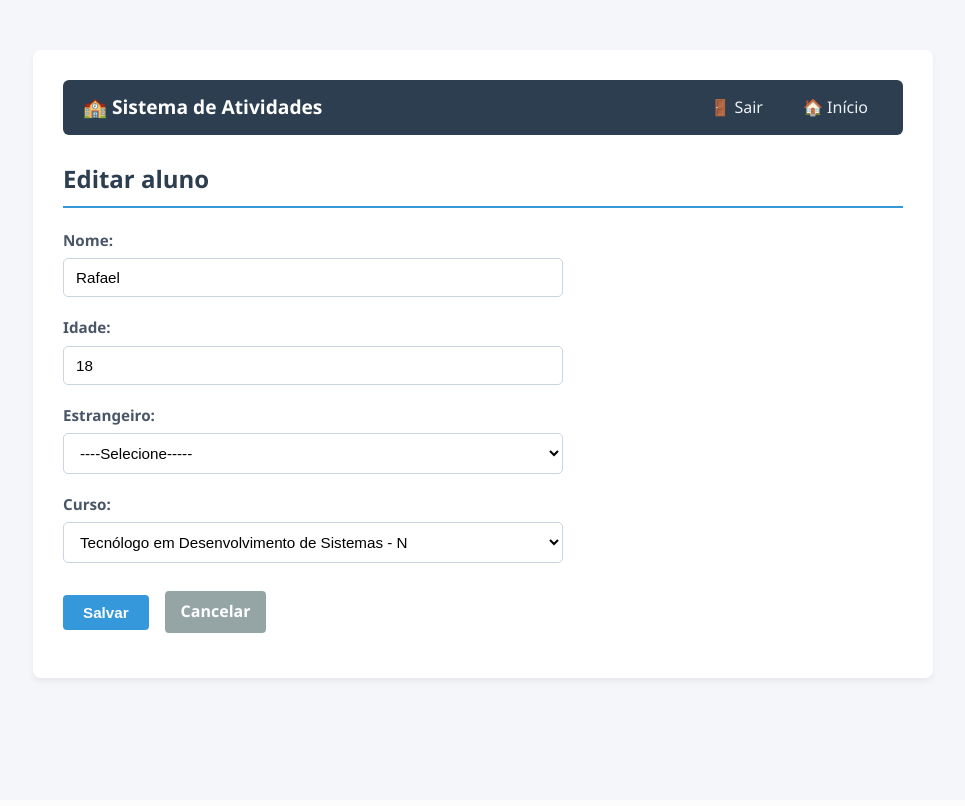
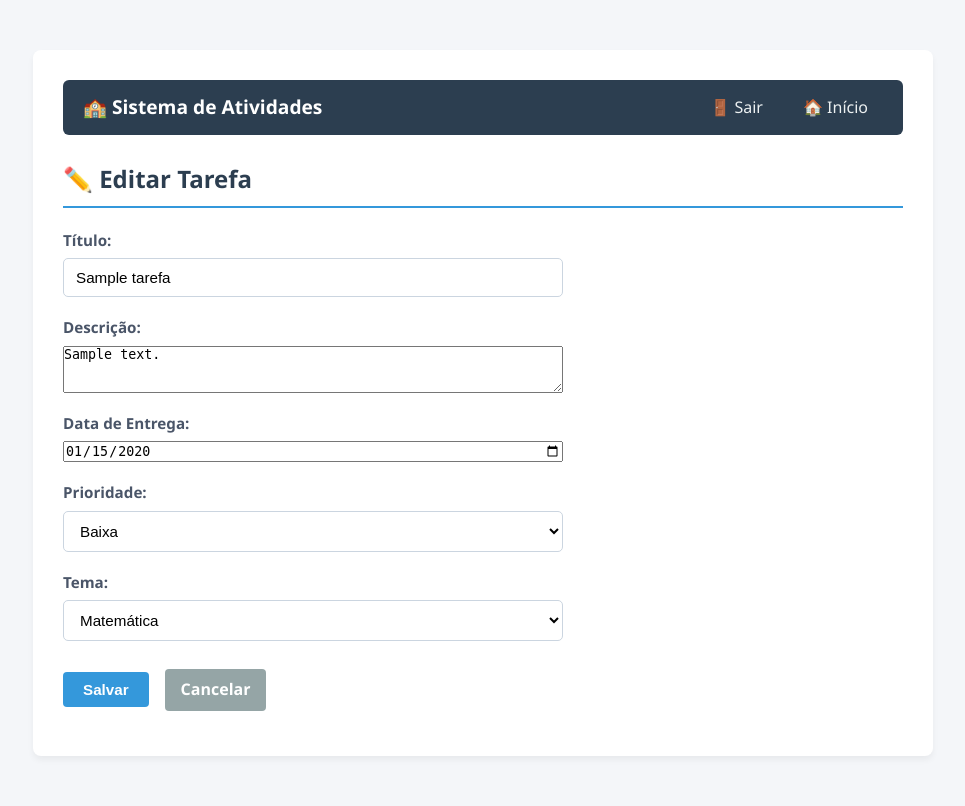
Before and after one commit to Default138/WebDom, a PHP site: page /view/atividades/editar.php?id=1 in a window 1280 px wide. Shown: the whole page, without its empty margins (157-1122 px from the left). Before the commit the page ends 683 px from the top, so only its background shows below. Run offline with PHP 8.4, Linux system fonts and the light colour scheme; data comes from the database, SQL or seed files in the repository; tables that the repository leaves empty hold one stand-in row (values such as "Sample post").

Commit message:
Add files via upload

```diff
--- /dev/null
+++ b/TrabalhoCrud/controller/PrioridadeController.php
@@ -0,0 +1,11 @@
+<?php
+
+require_once(__DIR__ . "/../dao/PrioridadeDAO.php");
+
+class PrioridadeController {
+
+    public function listar() {
+        $dao = new PrioridadeDAO();
+        return $dao->list();
+    }
+}
--- /dev/null
+++ b/TrabalhoCrud/controller/TarefaController.php
@@ -0,0 +1,46 @@
+<?php
+
+require_once(__DIR__ . "/../dao/TarefaDAO.php");
+require_once(__DIR__ . "/../service/TarefaService.php");
+require_once(__DIR__ . "/../model/Tarefa.php");
+require_once(__DIR__ . "/../model/Prioridade.php");
+require_once(__DIR__ . "/../model/Tema.php");
+
+class TarefaController {
+
+    private TarefaDAO $tarefaDao;
+    private TarefaService $tarefaService;
+
+    public function __construct() {
+        $this->tarefaDao = new TarefaDAO();
+        $this->tarefaService = new TarefaService();
+    }
+
+    public function listar() {
+        return $this->tarefaDao->list();
+    }
+
+    public function buscarPorId($id) {
+        return $this->tarefaDao->findById($id);
+    }
+
+    public function inserir(Tarefa $tarefa) {
+        $erros = $this->tarefaService->validar($tarefa);
+        if (empty($erros)) {
+            $this->tarefaDao->insert($tarefa);
+        }
+        return $erros;
+    }
+
+    public function atualizar(Tarefa $tarefa) {
+        $erros = $this->tarefaService->validar($tarefa);
+        if (empty($erros)) {
+            $this->tarefaDao->update($tarefa);
+        }
+        return $erros;
+    }
+
+    public function excluir($id) {
+        $this->tarefaService->excluir($id);
+    }
+}
--- /dev/null
+++ b/TrabalhoCrud/controller/TemaController.php
@@ -0,0 +1,11 @@
+<?php
+
+require_once(__DIR__ . "/../dao/TemaDAO.php");
+
+class TemaController {
+
+    public function listar() {
+        $dao = new TemaDAO();
+        return $dao->list();
+    }
+}
--- /dev/null
+++ b/TrabalhoCrud/dao/PrioridadeDAO.php
@@ -0,0 +1,27 @@
+<?php
+
+require_once(__DIR__ . "/../util/Connection.php");
+require_once(__DIR__ . "/../model/Prioridade.php");
+
+class PrioridadeDAO {
+
+    public function list() {
+        $sql = "SELECT * FROM prioridades ORDER BY id";
+        $conn = Connection::getConnection();
+        $stm = $conn->prepare($sql);
+        $stm->execute();
+        $dados = $stm->fetchAll();
+        return $this->map($dados);
+    }
+
+    private function map(array $dados) {
+        $prioridades = [];
+        foreach ($dados as $d) {
+            $p = new Prioridade();
+            $p->setId($d['id']);
+            $p->setNome($d['nome']);
+            $prioridades[] = $p;
+        }
+        return $prioridades;
+    }
+}
--- /dev/null
+++ b/TrabalhoCrud/dao/TarefaDAO.php
@@ -0,0 +1,123 @@
+<?php
+
+require_once(__DIR__ . "/../util/Connection.php");
+require_once(__DIR__ . "/../model/Tarefa.php");
+require_once(__DIR__ . "/../model/Prioridade.php");
+require_once(__DIR__ . "/../model/Tema.php");
+
+class TarefaDAO {
+
+    public function list() {
+        $sql = "SELECT t.*, p.nome as prioridade_nome, tm.nome as tema_nome
+                FROM tarefas t
+                JOIN prioridades p ON (t.prioridade_id = p.id)
+                JOIN temas tm ON (t.tema_id = tm.id)
+                ORDER BY t.data_entrega ASC";
+
+        $conn = Connection::getConnection();
+        $stm = $conn->prepare($sql);
+        $stm->execute();
+        $dados = $stm->fetchAll();
+        return $this->map($dados);
+    }
+
+    public function findById($id) {
+        $sql = "SELECT t.*, p.nome as prioridade_nome, tm.nome as tema_nome
+                FROM tarefas t
+                JOIN prioridades p ON (t.prioridade_id = p.id)
+                JOIN temas tm ON (t.tema_id = tm.id)
+                WHERE t.id = :id";
+
+        $conn = Connection::getConnection();
+        $stm = $conn->prepare($sql);
+        $stm->bindValue(':id', $id);
+        $stm->execute();
+        $dados = $stm->fetch();
+        if (!$dados) return null;
+        $tarefas = $this->map([$dados]);
+        return $tarefas[0] ?? null;
+    }
+
+    public function insert(Tarefa $tarefa) {
+        try {
+            $sql = "INSERT INTO tarefas (titulo, descricao, data_entrega, prioridade_id, tema_id)
+                    VALUES (:titulo, :descricao, :data_entrega, :prioridade_id, :tema_id)";
+            $conn = Connection::getConnection();
+            $stm = $conn->prepare($sql);
+            $stm->bindValue(':titulo', $tarefa->getTitulo());
+            $stm->bindValue(':descricao', $tarefa->getDescricao());
+            $stm->bindValue(':data_entrega', $tarefa->getDataEntrega());
+            $stm->bindValue(':prioridade_id', $tarefa->getPrioridade()->getId());
+            $stm->bindValue(':tema_id', $tarefa->getTema()->getId());
+            $stm->execute();
+            return "Tarefa inserida com sucesso!";
+        } catch (PDOException $e) {
+            $erro = "Erro ao inserir tarefa: ";
+            if (AMB_DEV) $erro .= "<br>" . $e->getMessage();
+            return $erro;
+        }
+    }
+
+    public function update(Tarefa $tarefa) {
+        try {
+            $sql = "UPDATE tarefas
+                    SET titulo = :titulo, descricao = :descricao, data_entrega = :data_entrega,
+                        prioridade_id = :prioridade_id, tema_id = :tema_id
+                    WHERE id = :id";
+            $conn = Connection::getConnection();
+            $stm = $conn->prepare($sql);
+            $stm->bindValue(':titulo', $tarefa->getTitulo());
+            $stm->bindValue(':descricao', $tarefa->getDescricao());
+            $stm->bindValue(':data_entrega', $tarefa->getDataEntrega());
+            $stm->bindValue(':prioridade_id', $tarefa->getPrioridade()->getId());
+            $stm->bindValue(':tema_id', $tarefa->getTema()->getId());
+            $stm->bindValue(':id', $tarefa->getId());
+            $stm->execute();
+            return "Tarefa atualizada com sucesso!";
+        } catch (PDOException $e) {
+            $erro = "Erro ao atualizar tarefa: ";
+            if (AMB_DEV) $erro .= "<br>" . $e->getMessage();
+            return $erro;
+        }
+    }
+
+    public function excluir($id) {
+        try {
+            $sql = "DELETE FROM tarefas WHERE id = :id";
+            $conn = Connection::getConnection();
+            $stm = $conn->prepare($sql);
+            $stm->bindValue(':id', $id);
+            $stm->execute();
+            return "Tarefa excluída com sucesso!";
+        } catch (PDOException $e) {
+            $erro = "Erro ao excluir tarefa: ";
+            if (AMB_DEV) $erro .= "<br>" . $e->getMessage();
+            return $erro;
+        }
+    }
+
+    private function map(array $dados) {
+        $tarefas = [];
+        foreach ($dados as $d) {
+            $tarefa = new Tarefa();
+            $tarefa->setId($d['id']);
+            $tarefa->setTitulo($d['titulo']);
+            $tarefa->setDescricao($d['descricao']);
+            $tarefa->setDataEntrega($d['data_entrega']);
+            $tarefa->setCriadoEm($d['criado_em']);
+
+            $prioridade = new Prioridade();
+            $prioridade->setId($d['prioridade_id']);
+            $prioridade->setNome($d['prioridade_nome']);
+            $tarefa->setPrioridade($prioridade);
+
+            $tema = new Tema();
+            $tema->setId($d['tema_id']);
+            $tema->setNome($d['tema_nome']);
+            $tarefa->setTema($tema);
+
+            $tarefas[] = $tarefa;
+        }
+        return $tarefas;
+    }
+}
--- /dev/null
+++ b/TrabalhoCrud/dao/TemaDAO.php
@@ -0,0 +1,27 @@
+<?php
+
+require_once(__DIR__ . "/../util/Connection.php");
+require_once(__DIR__ . "/../model/Tema.php");
+
+class TemaDAO {
+
+    public function list() {
+        $sql = "SELECT * FROM temas ORDER BY id";
+        $conn = Connection::getConnection();
+        $stm = $conn->prepare($sql);
+        $stm->execute();
+        $dados = $stm->fetchAll();
+        return $this->map($dados);
+    }
+
+    private function map(array $dados) {
+        $temas = [];
+        foreach ($dados as $d) {
+            $t = new Tema();
+            $t->setId($d['id']);
+            $t->setNome($d['nome']);
+            $temas[] = $t;
+        }
+        return $temas;
+    }
+}
--- /dev/null
+++ b/TrabalhoCrud/model/Prioridade.php
@@ -0,0 +1,16 @@
+<?php
+
+class Prioridade {
+    private ?int $id;
+    private ?string $nome;
+
+    public function getId(): ?int { return $this->id; }
+    public function setId(?int $id): self { $this->id = $id; return $this; }
+
+    public function getNome(): ?string { return $this->nome; }
+    public function setNome(?string $nome): self { $this->nome = $nome; return $this; }
+
+    public function __toString() {
+        return $this->nome ?? '';
+    }
+}
--- /dev/null
+++ b/TrabalhoCrud/model/Tarefa.php
@@ -0,0 +1,36 @@
+<?php
+
+require_once(__DIR__ . "/Prioridade.php");
+require_once(__DIR__ . "/Tema.php");
+
+class Tarefa {
+    private ?int $id;
+    private ?string $titulo;
+    private ?string $descricao;
+    private ?string $data_entrega; // formato YYYY-MM-DD
+    private ?Prioridade $prioridade;
+    private ?Tema $tema;
+    private ?string $criado_em;
+
+    // Getters e Setters
+    public function getId(): ?int { return $this->id; }
+    public function setId(?int $id): self { $this->id = $id; return $this; }
+
+    public function getTitulo(): ?string { return $this->titulo; }
+    public function setTitulo(?string $titulo): self { $this->titulo = $titulo; return $this; }
+
+    public function getDescricao(): ?string { return $this->descricao; }
+    public function setDescricao(?string $descricao): self { $this->descricao = $descricao; return $this; }
+
+    public function getDataEntrega(): ?string { return $this->data_entrega; }
+    public function setDataEntrega(?string $data_entrega): self { $this->data_entrega = $data_entrega; return $this; }
+
+    public function getPrioridade(): ?Prioridade { return $this->prioridade; }
+    public function setPrioridade(?Prioridade $prioridade): self { $this->prioridade = $prioridade; return $this; }
+
+    public function getTema(): ?Tema { return $this->tema; }
+    public function setTema(?Tema $tema): self { $this->tema = $tema; return $this; }
+
+    public function getCriadoEm(): ?string { return $this->criado_em; }
+    public function setCriadoEm(?string $criado_em): self { $this->criado_em = $criado_em; return $this; }
+}
--- /dev/null
+++ b/TrabalhoCrud/model/Tema.php
@@ -0,0 +1,16 @@
+<?php
+
+class Tema {
+    private ?int $id;
+    private ?string $nome;
+
+    public function getId(): ?int { return $this->id; }
+    public function setId(?int $id): self { $this->id = $id; return $this; }
+
+    public function getNome(): ?string { return $this->nome; }
+    public function setNome(?string $nome): self { $this->nome = $nome; return $this; }
+
+    public function __toString() {
+        return $this->nome ?? '';
+    }
+}
--- /dev/null
+++ b/TrabalhoCrud/service/TarefaService.php
@@ -0,0 +1,32 @@
+<?php
+
+require_once(__DIR__ . "/../model/Tarefa.php");
+
+class TarefaService {
+
+    public function validar(Tarefa $tarefa) {
+        $erros = [];
+
+        if (empty($tarefa->getTitulo()))
+            $erros[] = "Informe o título da tarefa!";
+
+        if (empty($tarefa->getDataEntrega()))
+            $erros[] = "Informe a data de entrega!";
+
+        if (!$tarefa->getPrioridade() || !$tarefa->getPrioridade()->getId())
+            $erros[] = "Selecione uma prioridade!";
+
+        if (!$tarefa->getTema() || !$tarefa->getTema()->getId())
+            $erros[] = "Selecione um tema!";
+
+        return $erros;
+    }
+
+    public function excluir($id) {
+        if (!is_numeric($id)) {
+            throw new Exception("ID inválido!");
+        }
+        $tarefaDao = new TarefaDAO();
+        $tarefaDao->excluir($id);
+    }
+}
--- a/TrabalhoCrud/util/config.php
+++ b/TrabalhoCrud/util/config.php
@@ -11,7 +11,7 @@ define("DB_USER", "root");
 define("DB_PASSWORD", "");
 
 //configuração ambiente
-define("AMB_DEV", false);
+define("AMB_DEV", true);
 
 //URL base do projeto (usada no menu.php para montar os links)
-define("BASE_URL", "/Camargo/Ling_Prog/crudalunos/");
+define("BASE_URL", __DIR__."/TrabalhoCrud/");
--- a/TrabalhoCrud/view/atividades/editar.php
+++ b/TrabalhoCrud/view/atividades/editar.php
@@ -1,51 +1,58 @@
 <?php
+require_once(__DIR__ . "/../../controller/TarefaController.php");
+require_once(__DIR__ . "/../../model/Tarefa.php");
+require_once(__DIR__ . "/../../model/Prioridade.php");
+require_once(__DIR__ . "/../../model/Tema.php");
 
-//pagina para editar um aluno
-
-require_once(__DIR__ . "/../../controller/AlunoController.php");
-require_once(__DIR__ . "/../../model/Aluno.php");
-
-//recebe id do aluno a ser editado
 if (!isset($_GET['id']) || !is_numeric($_GET['id'])) {
-    echo "<p>ID do aluno não informado ou inválido.</p>";
+    echo "<p>ID da tarefa não informado ou inválido.</p>";
     exit;
 }
 
 $id = (int)$_GET['id'];
-$controller = new AlunoController();
+$controller = new TarefaController();
+$tarefa = $controller->buscarPorId($id);
 
-$aluno = $controller->buscarPorId($id);
-
-if (!$aluno) {
-    echo "<p>Aluno não encontrado.</p>";
+if (!$tarefa) {
+    echo "<p>Tarefa não encontrada.</p>";
     exit;
 }
 
+$erros = [];
+
 if ($_SERVER['REQUEST_METHOD'] === 'POST') {
-    //Atualizar dados do aluno
-    $aluno->setNome($_POST['nome'] ?? '');
-    $aluno->setIdade($_POST['idade'] ?? '');
-    $aluno->setEstrangeiro($_POST['estrangeiro'] ?? '');
+    $tarefa->setTitulo($_POST['titulo'] ?? '');
+    $tarefa->setDescricao($_POST['descricao'] ?? '');
+    $tarefa->setDataEntrega($_POST['data_entrega'] ?? '');
 
-    //Criar objeto Curso
-    $curso = new Curso();
-    $curso->setId($_POST['id_curso'] ?? '');
-    $aluno->setCurso($curso);
+    $prioridade = new Prioridade();
+    $prioridade->setId($_POST['prioridade_id'] ?? null);
+    $tarefa->setPrioridade($prioridade);
 
-    $erros = $controller->atualizar($aluno);
+    $tema = new Tema();
+    $tema->setId($_POST['tema_id'] ?? null);
+    $tarefa->setTema($tema);
+
+    $erros = $controller->atualizar($tarefa);
 
     if (empty($erros)) {
-        //Redireciona para a listagem
-        header("Location: listar.php");
+        header("Location: listar.php?msg=Tarefa atualizada com sucesso!");
         exit;
     }
 }
 
-//Inclui o cabeçalho da página
+// Buscar prioridades e temas
+require_once(__DIR__ . "/../../controller/PrioridadeController.php");
+require_once(__DIR__ . "/../../controller/TemaController.php");
+$prioridadeCont = new PrioridadeController();
+$temaCont = new TemaController();
+$prioridades = $prioridadeCont->listar();
+$temas = $temaCont->listar();
+
 require_once(__DIR__ . "/../include/header.php");
 ?>
 
-<h3>Editar aluno</h3>
+<h3>✏️ Editar Tarefa</h3>
 
 <?php if (!empty($erros)): ?>
     <div style="color: red;">
@@ -55,54 +62,41 @@ require_once(__DIR__ . "/../include/header.php");
     </div>
 <?php endif; ?>
 
-<!-- EASTER EGG (PHP): Exibe ao carregar caso o aluno já tenha esse nome -->
-<?php if (strtolower($aluno->getNome()) === 'numsei'): ?>
-    <div id="easter-egg-php" style="text-align: center; margin: 15px 0;">
-        <img src="../../img/eggAle.jpg" alt="Easter Egg" style="max-width: 250px; border-radius: 8px;">
-        <p style="font-weight: bold; color: #ff4500;">🔥 Achouuu 🔥</p>
-    </div>
-<?php endif; ?>
-
 <form method="POST" action="editar.php?id=<?= $id ?>">
     <div>
-        <label for="nome">Nome:</label>
-        <input type="text" id="nome" name="nome" value="<?= htmlspecialchars($aluno->getNome()) ?>" required>
+        <label for="titulo">Título:</label>
+        <input type="text" id="titulo" name="titulo" value="<?= htmlspecialchars($tarefa->getTitulo()) ?>" required>
     </div>
-
     <div>
-        <label for="idade">Idade:</label>
-        <input type="number" id="idade" name="idade" value="<?= $aluno->getIdade() ?>" required>
+        <label for="descricao">Descrição:</label>
+        <textarea id="descricao" name="descricao" rows="3"><?= htmlspecialchars($tarefa->getDescricao()) ?></textarea>
     </div>
-
     <div>
-        <label for="selEstrang">Estrangeiro: </label>
-        <select name="estrangeiro" id="selEstrang">
-            <option value="">----Selecione-----</option>
-            <option value="S" <?= $aluno && $aluno->getEstrangeiro() == 'S' ? 'selected' : '' ?>>Sim</option>
-            <option value="N" <?= $aluno && $aluno->getEstrangeiro() == 'N' ? 'selected' : '' ?>>Não</option>
-        </select>
+        <label for="data_entrega">Data de Entrega:</label>
+        <input type="date" id="data_entrega" name="data_entrega" value="<?= $tarefa->getDataEntrega() ?>" required>
     </div>
-
     <div>
-        <label for="id_curso">Curso:</label>
-        <select id="id_curso" name="id_curso" required>
-            <option value="">Selecione um curso</option>
-            <?php
-            //Buscar cursos para o select
-            require_once(__DIR__ . "/../../controller/CursoController.php");
-            $cursoController = new CursoController();
-            $cursos = $cursoController->listar();
-
-            foreach($cursos as $curso):
-                $selected = ($curso->getId() == $aluno->getCurso()->getId()) ? 'selected' : '';
-            ?>
-                <option value="<?= $curso->getId() ?>" <?= $selected ?>>
-                    <?= $curso->getNome() ?> - <?= $curso->getTurno() ?>
+        <label for="prioridade_id">Prioridade:</label>
+        <select id="prioridade_id" name="prioridade_id" required>
+            <option value="">Selecione</option>
+            <?php foreach($prioridades as $p): ?>
+                <option value="<?= $p->getId() ?>" <?= ($p->getId() == $tarefa->getPrioridade()->getId()) ? 'selected' : '' ?>>
+                    <?= $p->getNome() ?>
                 </option>
             <?php endforeach; ?>
         </select>
     </div>
-
+    <div>
+        <label for="tema_id">Tema:</label>
+        <select id="tema_id" name="tema_id" required>
+            <option value="">Selecione</option>
+            <?php foreach($temas as $t): ?>
+                <option value="<?= $t->getId() ?>" <?= ($t->getId() == $tarefa->getTema()->getId()) ? 'selected' : '' ?>>
+                    <?= $t->getNome() ?>
+                </option>
+            <?php endforeach; ?>
+        </select>
+    </div>
     <div>
         <button type="submit">Salvar</button>
         <a href="listar.php">Cancelar</a>
@@ -110,6 +104,5 @@ require_once(__DIR__ . "/../include/header.php");
 </form>
 
 <?php
-//Inclui o rodapé da página
 require_once(__DIR__ . "/../include/footer.php");
 ?>
--- a/TrabalhoCrud/view/include/menu.php
+++ b/TrabalhoCrud/view/include/menu.php
@@ -1,6 +1,6 @@
 <?php
+// menu.php - não precisa de mudanças, mas vou garantir que o link Início use BASE_URL
 ?>
-
 <nav style="background: #2c3e50; padding: 12px 20px; border-radius: 6px; margin-bottom: 25px;">
     <div style="display: flex; justify-content: space-between; align-items: center; flex-wrap: wrap;">
         <div>
@@ -30,28 +30,3 @@
         </ul>
     </div>
 </nav>
-
-<style>
-    /* Menu responsivo */
-    @media (max-width: 600px) {
-        nav > div {
-            flex-direction: column;
-            align-items: stretch;
-            gap: 10px;
-        }
-
-        nav ul {
-            justify-content: center;
-        }
-
-        nav ul li a {
-            display: block;
-            text-align: center;
-            padding: 8px 12px !important;
-        }
-
-        nav > div > div {
-            text-align: center;
-        }
-    }
-</style>
```
Also changed, not shown: TrabalhoCrud/view/atividades/excluir.php (+4 -12 lines), TrabalhoCrud/view/atividades/form.php (+41 -49 lines), TrabalhoCrud/view/atividades/inserir.php (+39 -33 lines), TrabalhoCrud/view/atividades/listar.php (+22 -22 lines).
